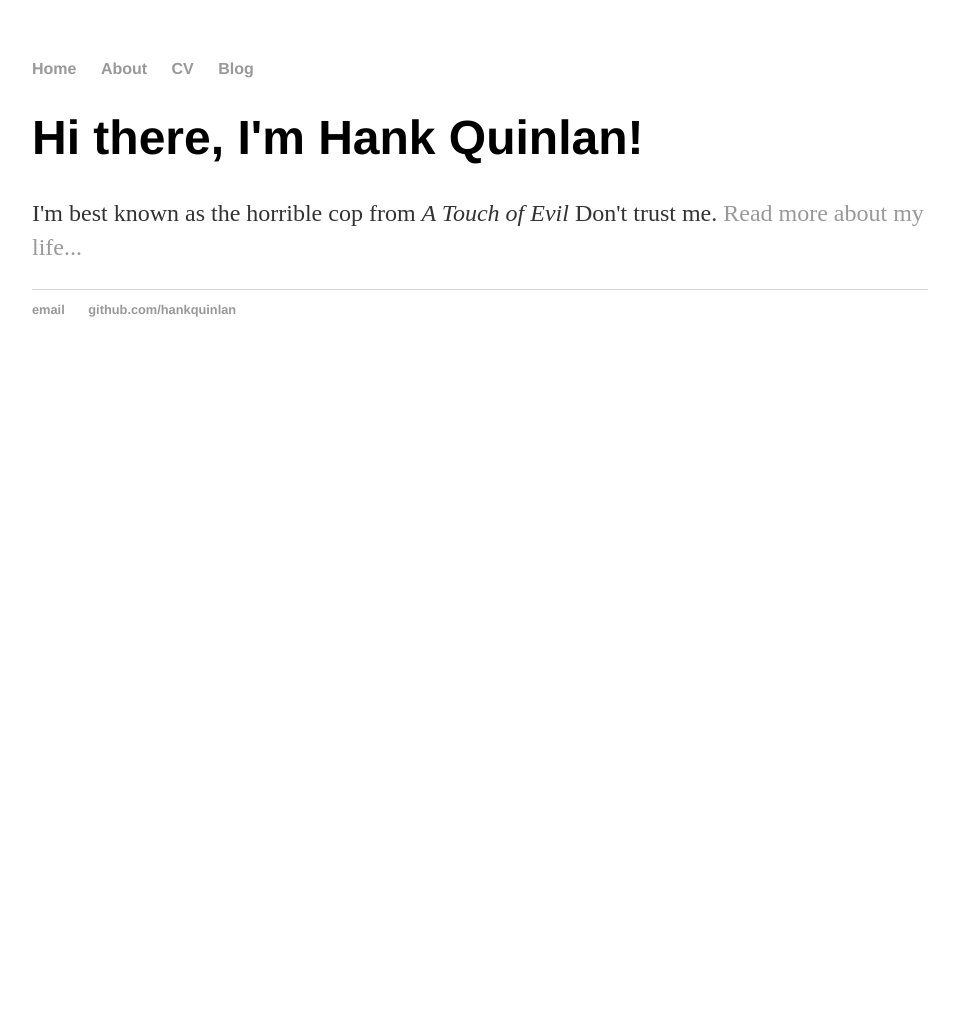
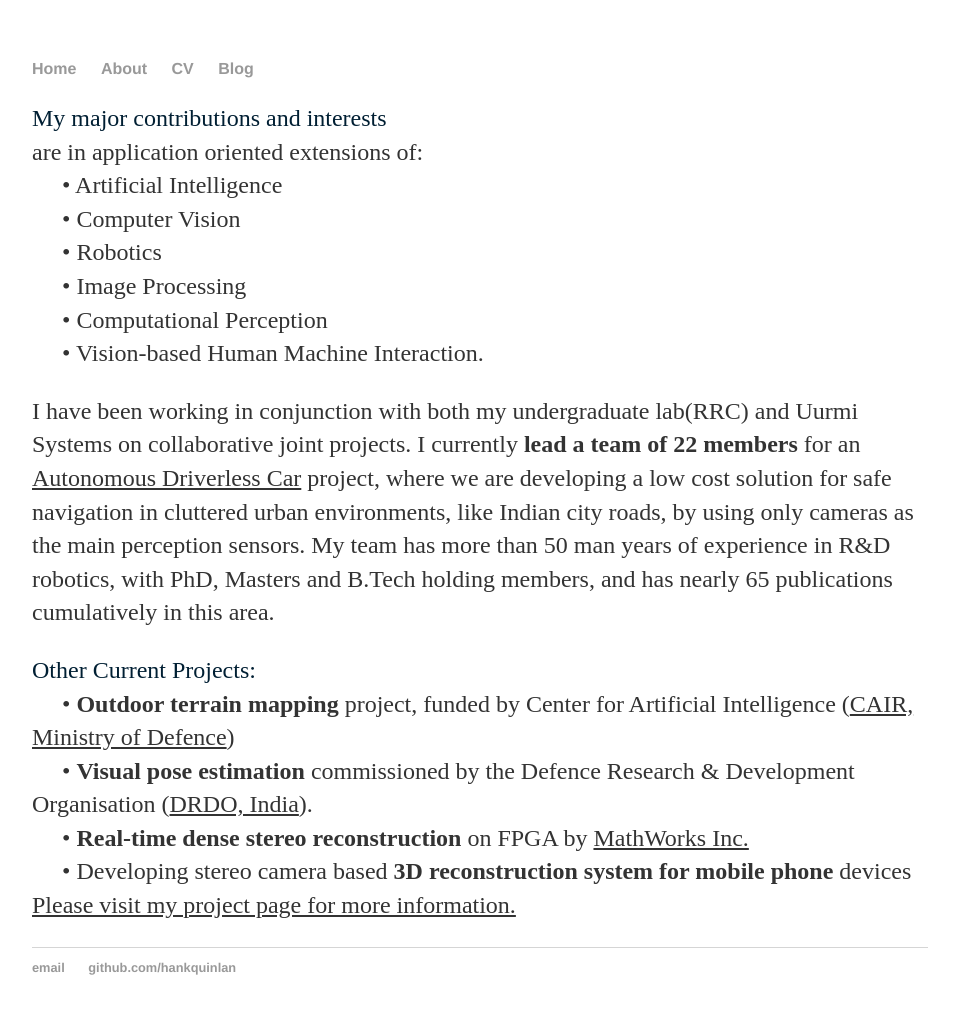
Before and after one commit to sudeepf/sudeepf.github.io, a Jekyll site: the page built from index.html, in a window 1280 px wide. Shown: the whole page, without its empty margins (160-1115 px from the left). Built offline with Jekyll 4.4.1, drawn with Linux system fonts in a browser that asks for light colours; before the commit the page ends 900 px from its top, so only the background shows below that.

Commit message:
Update index.html

```diff
--- a/index.html
+++ b/index.html
@@ -3,6 +3,38 @@ layout: default
 title: Sudeep Fadadu
 ---
 <div class="blurb">
-	<h1>Hi there, I'm Hank Quinlan!</h1>
-	<p>I'm best known as the horrible cop from <em>A Touch of Evil</em> Don't trust me. <a href="/about">Read more about my life...</a></p>
+	<p>
+					<font size="5" color=#001F33>
+						My major contributions and interests
+						</font></br> are in application oriented extensions of:
+					</a></br>
+					&emsp; &bull; Artificial Intelligence </br>
+					&emsp; &bull; Computer Vision </br>
+					&emsp; &bull; Robotics </br>
+					&emsp; &bull; Image Processing </br>
+					&emsp; &bull; Computational Perception </br>
+					&emsp; &bull; Vision-based Human Machine Interaction. </br>
+
+				</p>
+
+				<p>
+
+					I have been working in conjunction with both my undergraduate lab(RRC) and Uurmi Systems on collaborative joint projects. I currently <b>lead a team of 22 members</b> for an <u>Autonomous Driverless Car</u> project, where we are developing a low cost solution for safe navigation in cluttered urban environments, like Indian city roads, by using only cameras as the main perception sensors. My team has more than 50 man years of experience in R&D robotics, with PhD, Masters and B.Tech holding members, and has nearly 65 publications cumulatively in this area.
+
+
+
+				</p>
+
+				<p>
+					<font size = "5" color=#001F33>
+						Other Current Projects:
+
+					</font></br>
+					&emsp;  &bull; <b>Outdoor terrain mapping</b> project, funded by Center for Artificial Intelligence (<u>CAIR, Ministry of Defence</u>) <br/>
+					&emsp;  &bull; <b>Visual pose estimation</b> commissioned by the Defence Research & Development Organisation (<u>DRDO, India</u>). <br/>
+					&emsp;  &bull; <b>Real-time dense stereo reconstruction</b> on FPGA by <u>MathWorks Inc.</u></br>
+					&emsp;  &bull; Developing stereo camera based <b>3D reconstruction system for mobile phone</b> devices<br/>
+					<u>Please visit my project page for more information.</u>
+
+				</p>
 </div><!-- /.blurb -->
```
